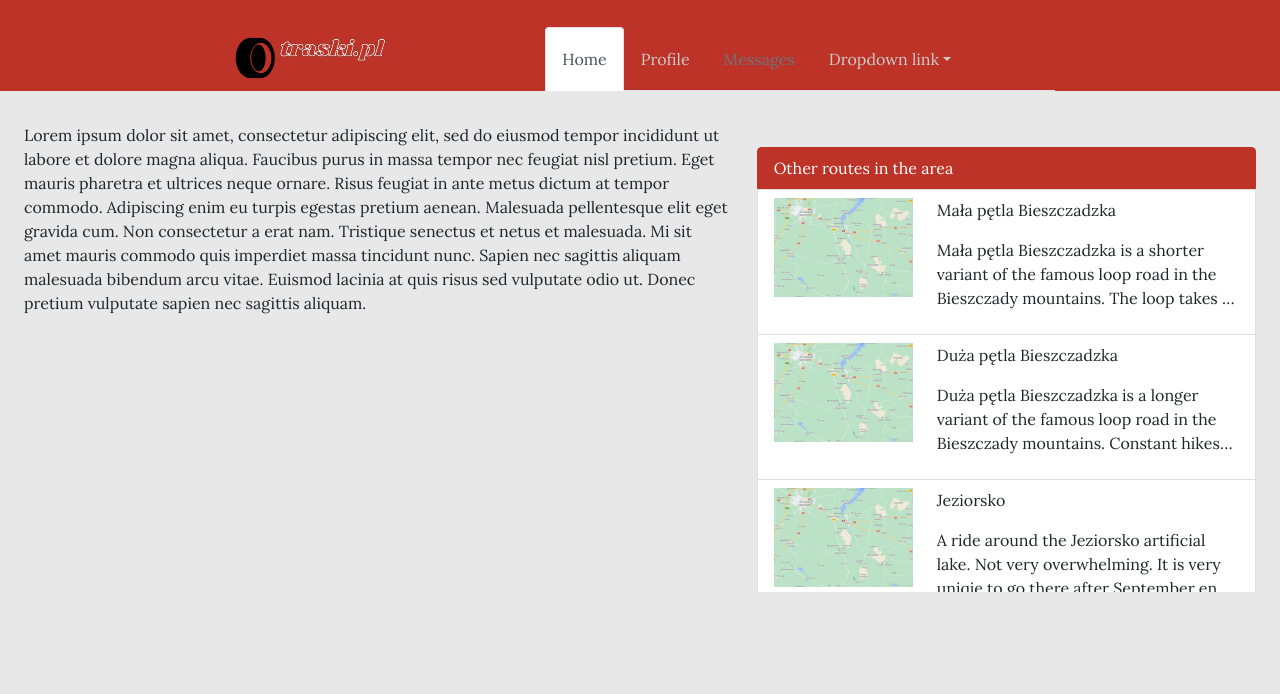
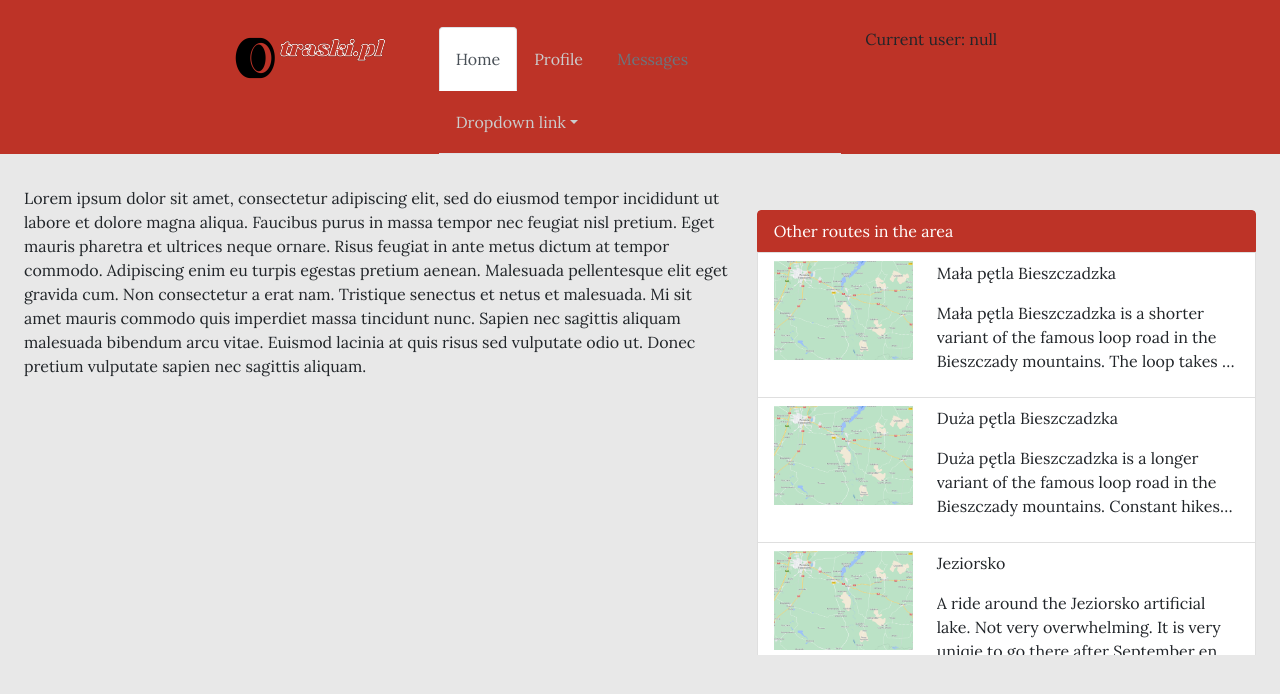
Before and after one commit to grzala/traskipl-frontend, a React (Create React App) app: page / in a window 1280 px wide. Shown: the top 694 px of the page. Built offline with nearby package versions, Linux system fonts and the light colour scheme; what react-lorem-ipsum would draw is missing.

Commit message:
keys for motorouteslist

```diff
--- a/src/App.tsx
+++ b/src/App.tsx
@@ -1,4 +1,4 @@
-import React, { useEffect } from 'react';
+import React, { useContext, useEffect, useState } from 'react';
 import './App.scss';
 
 import { BrowserRouter as Router, Routes, Route } from 'react-router-dom'
@@ -6,10 +6,15 @@ import { BrowserRouter as Router, Routes, Route } from 'react-router-dom'
 import Homepage from './Pages/Homepage';
 import MotoRoutePage from './Pages/MotoRoutePage';
 import Header from './Pages/Layout/Header';
+import { userContext } from './Contexts/UserContext';
+import { User, currentUserType } from './Types/UserTypes';
+
+
 
 function App() {
 
-  useEffect(() => {
+
+  useEffect(() => { // apply css to body
     document.body.className = 'default-body';
 
     return () => {
@@ -17,8 +22,17 @@ function App() {
     }
   }, [])
 
+
+  const [currentUser, setCurrentUser] = useState<currentUserType>(null);
+
+
+
   return (
     <div className="App">
+
+
+      <userContext.Provider value={{user: currentUser}}>
+
         <div className="container-fluid" >
           <Header />
           <Router>
@@ -35,6 +49,7 @@ function App() {
           </Router>
         </div>
 
+      </userContext.Provider>
     </div>
   );
 }
--- a/src/Components/MotoRoute/MotoRoutesList.tsx
+++ b/src/Components/MotoRoute/MotoRoutesList.tsx
@@ -20,7 +20,7 @@ const MotoRoutesList = (props: MotoRoutesListProps) => {
 
                 <div className="moto-routes-list-main">
                     { motoRoutesList.map((route) =>
-                        <Link to={`/routes/${route._id}/details`} className="moto-routes-list-item list-group-item list-group-item-action">
+                        <Link key={`moto-list-item-${route._id}`} to={`/routes/${route._id}/details`} className="moto-routes-list-item list-group-item list-group-item-action">
                             <div className="row">
                                 <div className="col-sm-4">
                                     <img src={ process.env.PUBLIC_URL + '/samples/map1.png' } alt="map of the route" />
--- /dev/null
+++ b/src/Contexts/UserContext.tsx
@@ -0,0 +1,12 @@
+import React from 'react';
+import { currentUserType, User } from '../Types/UserTypes';
+
+const sampleUser: User = {
+    first_name: "bayo",
+    last_name: "yayo",
+    email: "bayoyayo@yayo.yo"
+  }
+
+const userContext = React.createContext<{user: currentUserType}>({user: sampleUser});
+
+export { userContext };
--- a/src/Pages/Layout/Header.tsx
+++ b/src/Pages/Layout/Header.tsx
@@ -1,4 +1,5 @@
-import React from "react";
+import React, { Fragment } from "react";
+import { userContext } from "../../Contexts/UserContext";
 
 import "./Header.scss"
 
@@ -8,12 +9,16 @@ const Header = () => {
             <div className="header-container container-fluid">
                 <div className="nav-wrapper row">
                     <div className="col-md-2"></div>
-                    <div className="col-md-3">
+                    <div className="col-md-2">
                         <img src={ process.env.PUBLIC_URL + '/traski.png' } alt="traski logo" />
 
 
                     </div>
-                    <div className="col-md-5">
+
+                    <userContext.Consumer>
+                        {({user}) => (
+                            <Fragment>
+                                <div className="col-md-4">
                                     <ul className="nav nav-tabs">
                                         <li className="nav-item">
                                             <a className="nav-link active" href="/#">Home</a>
@@ -34,6 +39,13 @@ const Header = () => {
                                         </li>
                                     </ul>
                                 </div>
+                                <div className="col-md-2">
+                                    Current user: { JSON.stringify(user) }
+                                </div>
+                            </Fragment>
+                        )}
+                    </userContext.Consumer>
+
                     <div className="col-md-2"></div>
                 </div>
             </div>
--- /dev/null
+++ b/src/Types/UserTypes.tsx
@@ -0,0 +1,10 @@
+type User = {
+    first_name: string;
+    last_name: string;
+
+    email: string;
+}
+
+type currentUserType = User | null;
+
+export type { User, currentUserType };
```
Lines whose indentation alone changed are shown as unchanged.
